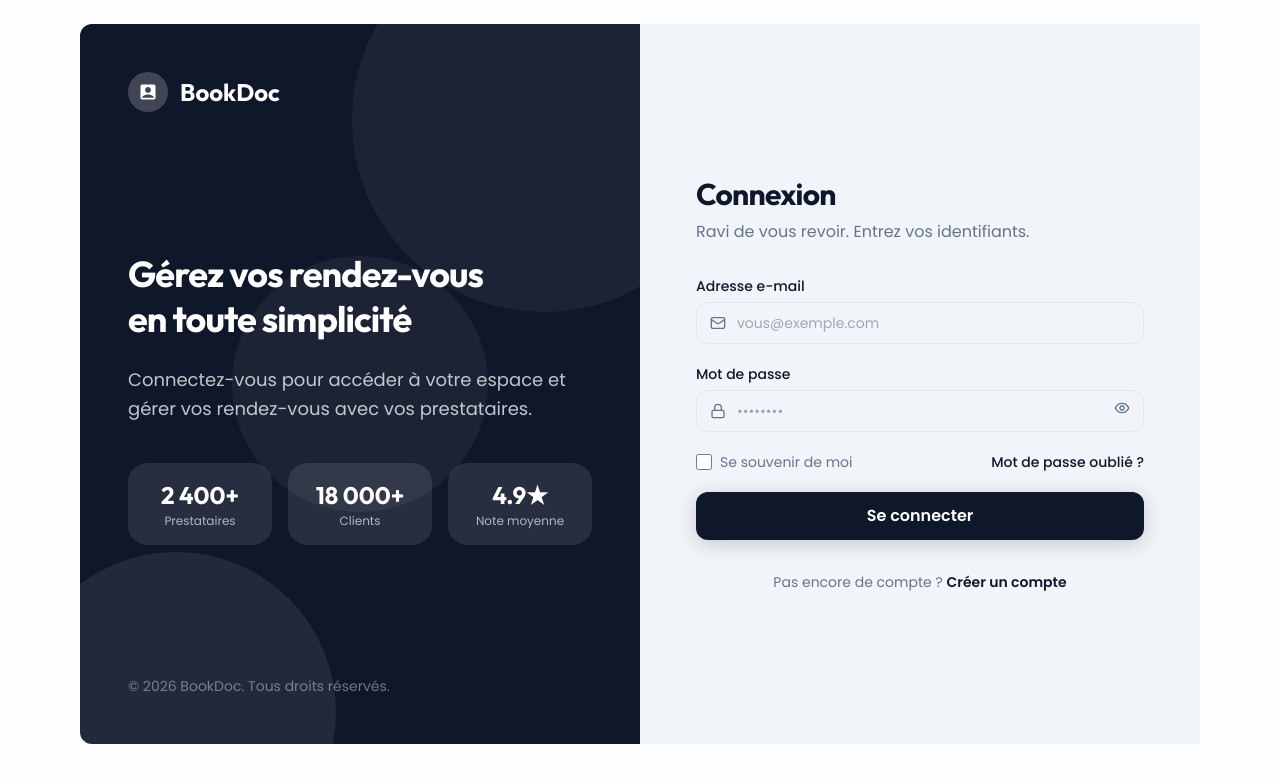
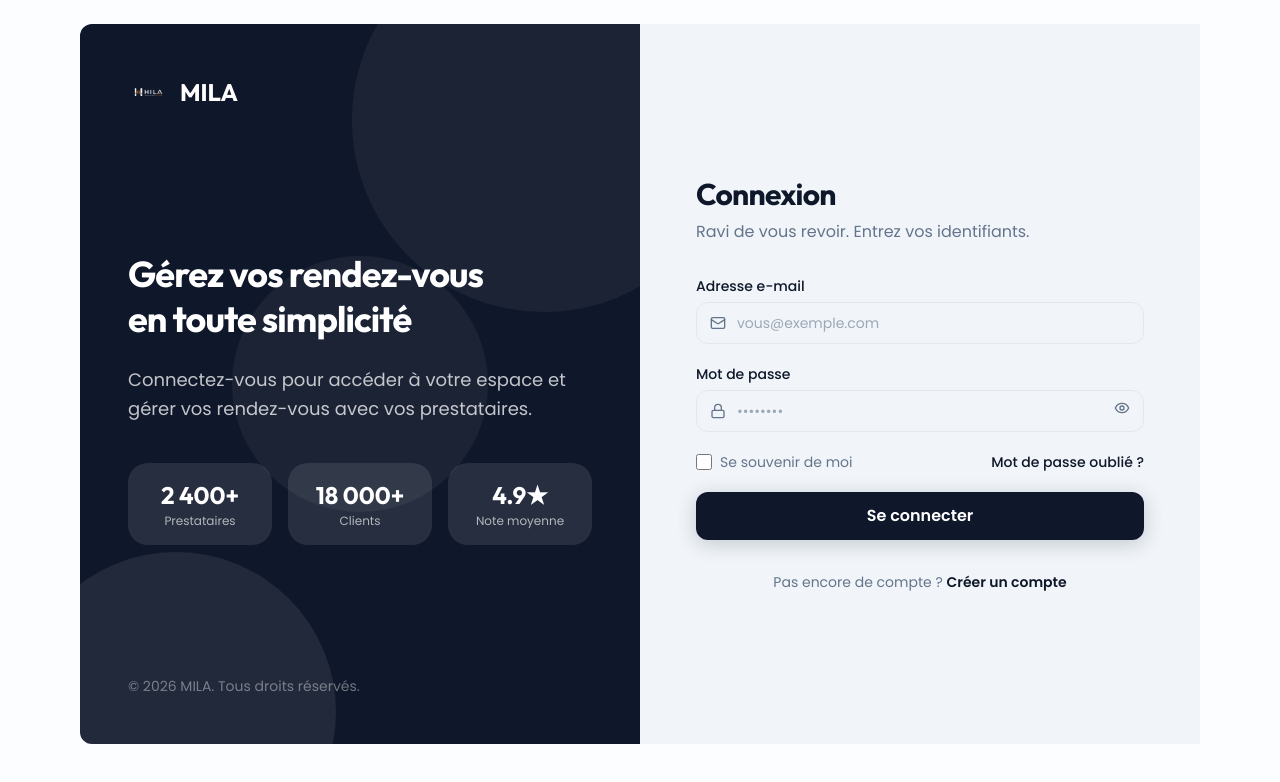
Before and after one commit to Andriani-code/Saas_Appointment_React_Typescipt_Spring_Boot, a React (Vite) app in the folder appointment-frontend/: page /login in a window 1280 px wide. Shown: the top 782 px of the page. Built offline with nearby package versions, Linux system fonts and the light colour scheme.

Commit message:
refactor: rename BookDoc to MILA and replace SVG logos with image logos from public/logo/

```diff
--- a/appointment-frontend/src/layouts/MainLayout.tsx
+++ b/appointment-frontend/src/layouts/MainLayout.tsx
@@ -119,15 +119,10 @@ export function MainLayout() {
         <div className="px-6 py-5 border-b border-border flex items-center justify-between">
           <div className="flex items-center gap-2.5">
             <div className="w-8 h-8 rounded-xl bg-primary flex items-center justify-center">
-              <svg width="16" height="16" viewBox="0 0 24 24" fill="none">
-                <path
-                  d="M12 2C6.48 2 2 6.48 2 12s4.48 10 10 10 10-4.48 10-10S17.52 2 12 2zm-1 14H9V8h2v8zm4 0h-2V8h2v8z"
-                  fill="white"
-                />
-              </svg>
+              <img src="/logo/logo_for_bg_light.png" alt="MILA" className="w-8 h-8 rounded-xl object-contain" />
             </div>
             <span className="font-display font-bold text-lg text-text">
-              BookDoc
+              MILA
             </span>
           </div>
           <button
@@ -183,7 +178,7 @@ export function MainLayout() {
         </div>
 
         <p className="text-center text-[10px] text-muted/50 pb-3">
-          © 2024 BookDoc
+          © 2024 MILA
         </p>
       </aside>
 
--- a/appointment-frontend/src/pages/AdminPage.tsx
+++ b/appointment-frontend/src/pages/AdminPage.tsx
@@ -109,7 +109,7 @@ export function AdminPage() {
       <div className="flex flex-col md:flex-row md:items-end justify-between gap-4">
         <div>
           <h1 className="text-3xl font-display font-black text-text uppercase tracking-tighter">Panel Admin</h1>
-          <p className="text-muted text-sm font-medium mt-1">Supervision de la plateforme BookDoc</p>
+          <p className="text-muted text-sm font-medium mt-1">Supervision de la plateforme MILA</p>
         </div>
         <div className="flex gap-2">
            <div className="bg-white px-4 py-2 rounded-2xl shadow-sm border border-gray-100 flex items-center gap-3">
--- a/appointment-frontend/src/pages/LoginPage.tsx
+++ b/appointment-frontend/src/pages/LoginPage.tsx
@@ -49,16 +49,9 @@ export function LoginPage() {
 
         <div className="relative z-10">
           <div className="flex items-center gap-3 mb-2">
-            <div className="w-10 h-10 rounded-2xl bg-white/20 flex items-center justify-center">
-              <svg width="20" height="20" viewBox="0 0 24 24" fill="none">
-                <path
-                  d="M19 3H5c-1.1 0-2 .9-2 2v14c0 1.1.9 2 2 2h14c1.1 0 2-.9 2-2V5c0-1.1-.9-2-2-2zm-7 3c1.93 0 3.5 1.57 3.5 3.5S13.93 13 12 13s-3.5-1.57-3.5-3.5S10.07 6 12 6zm7 13H5v-.23c0-.62.28-1.2.76-1.58C7.47 15.82 9.64 15 12 15s4.53.82 6.24 2.19c.48.38.76.97.76 1.58V19z"
-                  fill="white"
-                />
-              </svg>
-            </div>
+            <img src="/logo/logo_for_bg_light.png" alt="MILA" className="w-10 h-10 rounded-2xl object-contain" />
             <span className="font-display text-2xl font-bold text-white">
-              BookDoc
+              MILA
             </span>
           </div>
         </div>
@@ -95,7 +88,7 @@ export function LoginPage() {
         </div>
 
         <p className="relative z-10 text-white/40 text-sm">
-          © 2026 BookDoc. Tous droits réservés.
+          © 2026 MILA. Tous droits réservés.
         </p>
       </div>
 
@@ -104,16 +97,9 @@ export function LoginPage() {
         <div className="w-full max-w-md space-y-8">
           {/* Mobile logo */}
           <div className="lg:hidden flex items-center gap-2 mb-4">
-            <div className="w-8 h-8 rounded-xl bg-primary flex items-center justify-center">
-              <svg width="16" height="16" viewBox="0 0 24 24" fill="none">
-                <path
-                  d="M19 3H5c-1.1 0-2 .9-2 2v14c0 1.1.9 2 2 2h14c1.1 0 2-.9 2-2V5c0-1.1-.9-2-2-2zm-7 3c1.93 0 3.5 1.57 3.5 3.5S13.93 13 12 13s-3.5-1.57-3.5-3.5S10.07 6 12 6zm7 13H5v-.23c0-.62.28-1.2.76-1.58C7.47 15.82 9.64 15 12 15s4.53.82 6.24 2.19c.48.38.76.97.76 1.58V19z"
-                  fill="white"
-                />
-              </svg>
-            </div>
+            <img src="/logo/logo_for_bg_light.png" alt="MILA" className="w-8 h-8 rounded-xl object-contain" />
             <span className="font-display text-2xl font-bold text-text">
-              BookDoc
+              MILA
             </span>
           </div>
 
--- a/appointment-frontend/src/pages/RegisterPage.tsx
+++ b/appointment-frontend/src/pages/RegisterPage.tsx
@@ -202,15 +202,8 @@ async function handleSubmit(e: FormEvent) {
         <div className="absolute -bottom-32 -left-16 w-80 h-80 rounded-full bg-white/8" />
 
         <div className="relative z-10 flex items-center gap-3">
-          <div className="w-10 h-10 rounded-2xl bg-white/20 flex items-center justify-center">
-            <svg width="20" height="20" viewBox="0 0 24 24" fill="none">
-              <path
-                d="M19 3H5c-1.1 0-2 .9-2 2v14c0 1.1.9 2 2 2h14c1.1 0 2-.9 2-2V5c0-1.1-.9-2-2-2zm-7 3c1.93 0 3.5 1.57 3.5 3.5S13.93 13 12 13s-3.5-1.57-3.5-3.5S10.07 6 12 6zm7 13H5v-.23c0-.62.28-1.2.76-1.58C7.47 15.82 9.64 15 12 15s4.53.82 6.24 2.19c.48.38.76.97.76 1.58V19z"
-                fill="white"
-              />
-            </svg>
-          </div>
-          <span className="font-display text-2xl font-bold text-white">BookDoc</span>
+          <img src="/logo/logo_for_bg_light.png" alt="MILA" className="w-10 h-10 rounded-2xl object-contain" />
+          <span className="font-display text-2xl font-bold text-white">MILA</span>
         </div>
 
         <div className="relative z-10 space-y-5">
@@ -222,21 +215,14 @@ async function handleSubmit(e: FormEvent) {
           </p>
         </div>
 
-        <p className="relative z-10 text-white/40 text-sm">© 2026 BookDoc. Tous droits réservés.</p>
+        <p className="relative z-10 text-white/40 text-sm">© 2026 MILA. Tous droits réservés.</p>
       </div>
 
       <div className="flex-1 flex items-center justify-center bg-surface px-4 py-8 sm:px-6 lg:px-8">
         <div className="w-full max-w-2xl space-y-7">
           <div className="lg:hidden flex items-center gap-2 mb-2">
-            <div className="w-8 h-8 rounded-xl bg-primary flex items-center justify-center">
-              <svg width="16" height="16" viewBox="0 0 24 24" fill="none">
-                <path
-                  d="M19 3H5c-1.1 0-2 .9-2 2v14c0 1.1.9 2 2 2h14c1.1 0 2-.9 2-2V5c0-1.1-.9-2-2-2zm-7 3c1.93 0 3.5 1.57 3.5 3.5S13.93 13 12 13s-3.5-1.57-3.5-3.5S10.07 6 12 6zm7 13H5v-.23c0-.62.28-1.2.76-1.58C7.47 15.82 9.64 15 12 15s4.53.82 6.24 2.19c.48.38.76.97.76 1.58V19z"
-                  fill="white"
-                />
-              </svg>
-            </div>
-            <span className="font-display text-xl font-bold text-text">BookDoc</span>
+            <img src="/logo/logo_for_bg_light.png" alt="MILA" className="w-8 h-8 rounded-xl object-contain" />
+            <span className="font-display text-xl font-bold text-text">MILA</span>
           </div>
 
           <div className="grid grid-cols-3 gap-3">
```
Also changed, not shown: appointment-frontend/public/logo/logo_for_bg_dark.png (added), appointment-frontend/public/logo/logo_for_bg_light.png (added).
